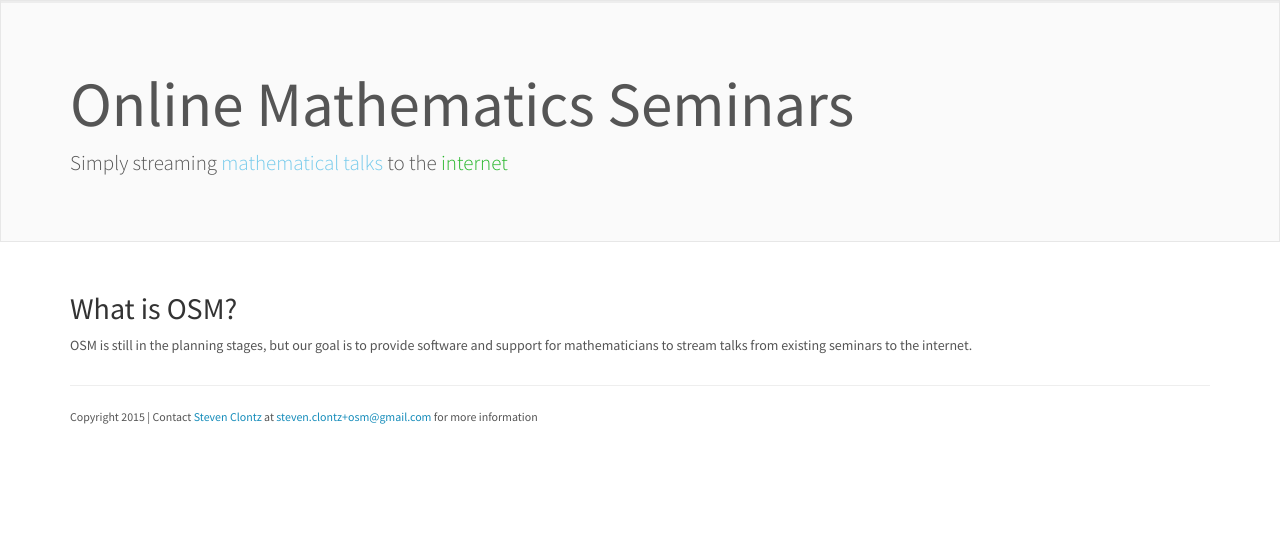
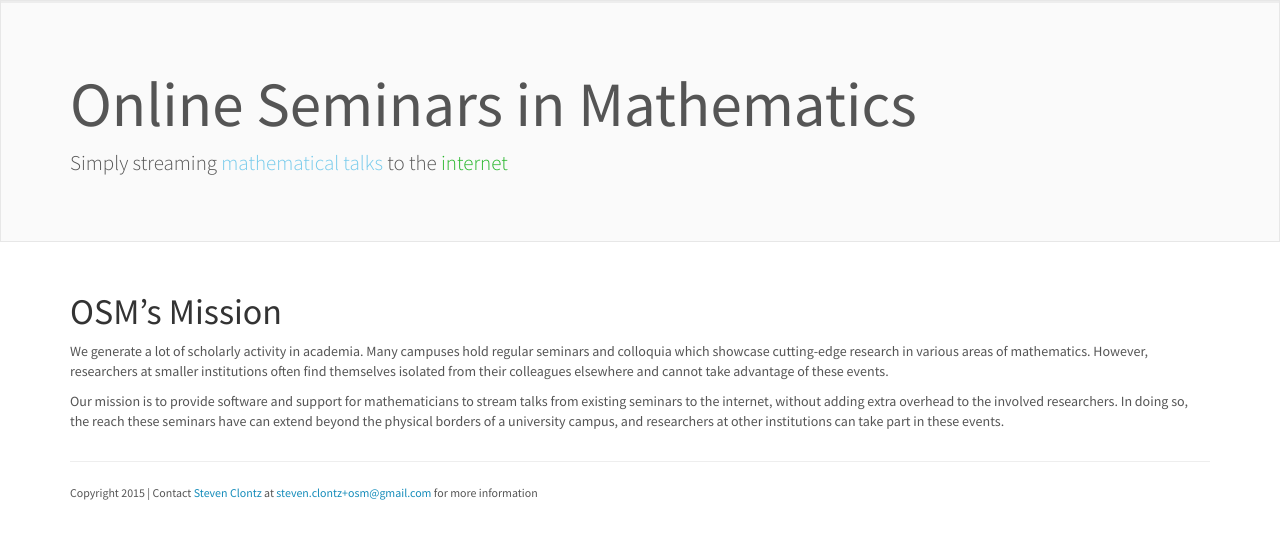
Before and after one commit to StevenClontz/osm, a plain HTML site: page output/index.html in a window 1280 px wide. Drawn offline with nearby package versions, Linux system fonts and the light colour scheme.

Commit message:
OSM Mission statement, and fixed site title

```diff
--- a/output/index.html
+++ b/output/index.html
@@ -2,7 +2,7 @@
 <html lang="en">
   <head>
     <meta charset="utf-8">
-    <title>Online Mathematics Seminars</title>
+    <title>Online Seminars in Mathematics</title>
     <meta name="viewport" content="width=device-width, initial-scale=1">
     <meta http-equiv="X-UA-Compatible" content="IE=edge" />
     <link rel="stylesheet" href="/style.css" media="screen">
@@ -15,7 +15,7 @@
       <div class="container">
         <div class="row">
           <div class="col-xs-12">
-            <h1>Online Mathematics Seminars</h1>
+            <h1>Online Seminars in Mathematics</h1>
             <p class="lead">
               Simply streaming
               <span class="text-info">
@@ -36,11 +36,21 @@
 
       <div class="row">
         <div class="col-lg-12">
-          <h2 id="what-is-osm">What is OSM?</h2>
+          <h1 id="osms-mission">OSM’s Mission</h1>
 
-<p>OSM is still in the planning stages, but our goal is to provide software
+<p>We generate a lot of scholarly activity in academia. Many
+campuses hold regular seminars and colloquia which showcase cutting-edge
+research in various areas of mathematics. However, researchers at smaller
+institutions often find
+themselves isolated from their colleagues elsewhere and
+cannot take advantage of these events.</p>
+
+<p>Our mission is to provide software
 and support for mathematicians to stream talks from existing seminars
-to the internet.</p>
+to the internet, without adding extra overhead to the involved researchers.
+In doing so, the reach these seminars have can extend
+beyond the physical borders of a university campus, and researchers at
+other institutions can take part in these events.</p>
 
         </div>
       </div>
```
Also changed, not shown: layouts/default.html (+2 -2 lines), output/style-guide/index.html (+2 -2 lines), 1 other file.
